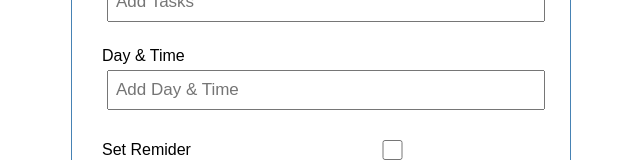
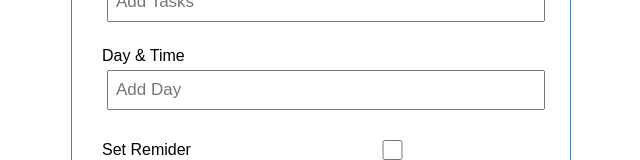
Before and after one commit to DygelnyyKirill/React-To-Do-App-with-React-Hooks, a React (Create React App) app: page / in a window 1280 px wide. Shown: the part 169-329 px from the top of the page, without its empty margins (319-959 px from the left). Built offline with nearby package versions, Linux system fonts and the light colour scheme.

Commit message:
Form input state (controlled components)

```diff
--- a/src/components/AddTasks.js
+++ b/src/components/AddTasks.js
@@ -1,17 +1,37 @@
+import { useState } from 'react'
+
 const AddTasks = () => {
+    const [text, setText] = useState('')
+    const [day, setDay] = useState('')
+    const [reminder, setReminder] = useState(false)
+
     return (
         <form className='add-form'>
             <div className='form-control'>
                 <label>Task</label>
-                <input type='text' placeholder='Add Tasks' />
+                <input
+                    type='text'
+                    placeholder='Add Tasks'
+                    value={text}
+                    onChange={(e) => setText(e.target.value)}
+                />
             </div>
             <div className='form-control'>
                 <label>Day & Time</label>
-                <input type='text' placeholder='Add Day & Time' />
+                <input
+                    type='text'
+                    placeholder='Add Day'
+                    value={day}
+                    onChange={(e) => setDay(e.target.value)}
+                />
             </div>
             <div className='form-control form-control-check'>
                 <label>Set Remider</label>
-                <input type='checkbox' />
+                <input
+                    type='checkbox'
+                    value={reminder}
+                    onChange={(e) => setReminder(e.currentTarget.checked)}
+                />
             </div>
 
             <input type='submit' value='Save Tasks' className='btn btn-block' />
```
